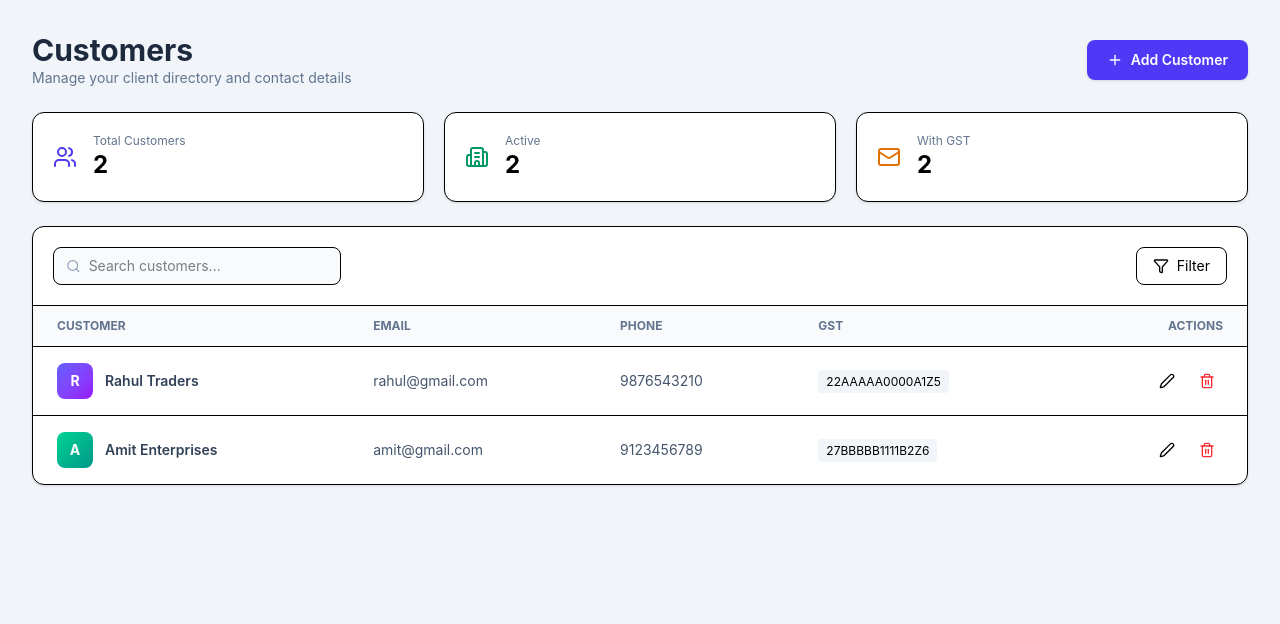
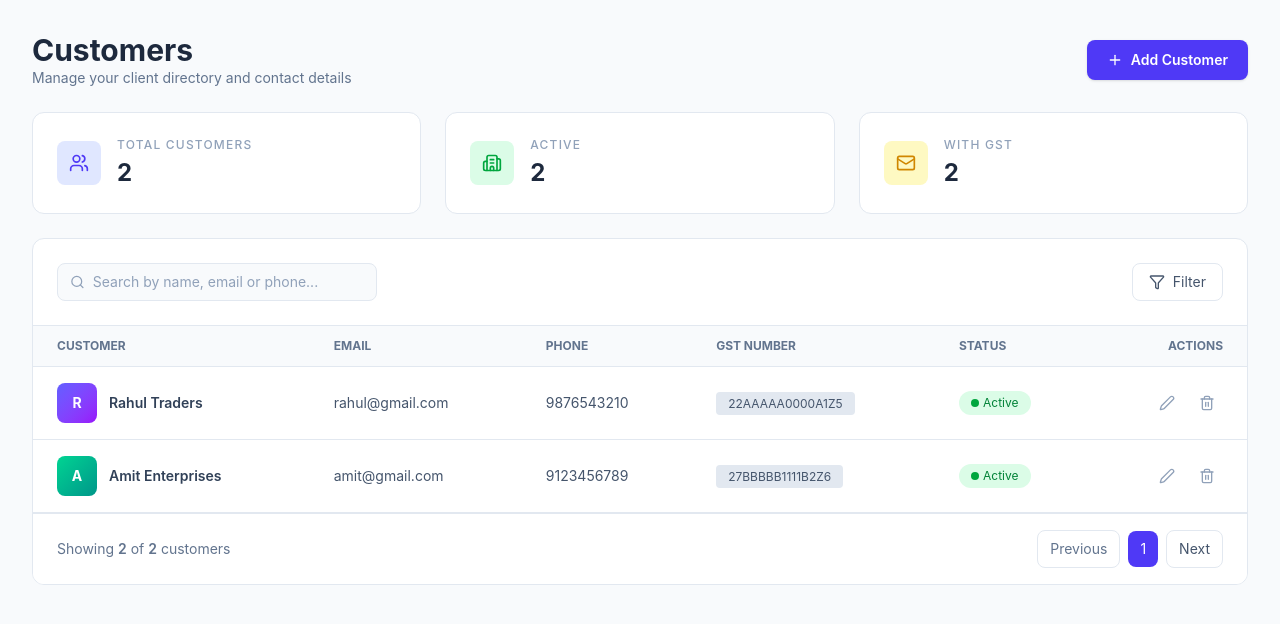
Before and after one commit to ChandrikaVishwakarma369/sbms-frontend, a React (Vite) app: page /customers in a window 1280 px wide. Shown: the top 624 px of the page. Built offline with nearby package versions, Linux system fonts and the light colour scheme.

Commit message:
styling improved

```diff
--- a/src/pages/Customers.jsx
+++ b/src/pages/Customers.jsx
@@ -1,5 +1,14 @@
 import React, { useState, useEffect } from "react";
-import {Search,Plus,Filter,Edit2,Trash2,Users,Mail,Building2,} from "lucide-react";
+import {
+  Search,
+  Plus,
+  Filter,
+  Edit2,
+  Trash2,
+  Users,
+  Mail,
+  Building2,
+} from "lucide-react";
 import { getCustomersMock } from "../services/customer.service";
 
 const Customers = () => {
@@ -58,6 +67,7 @@ const Customers = () => {
     const newCustomer = {
       id: Date.now(),
       ...formData,
+      status: "Active",
     };
 
     setCustomers([...customers, newCustomer]);
@@ -73,12 +83,18 @@ const Customers = () => {
   };
 
   const handleDelete = (id) => {
+    const confirmDelete = window.confirm(
+      "Are you sure you want to delete this customer?"
+    );
+
+    if (confirmDelete) {
       const updated = customers.filter((c) => c.id !== id);
       setCustomers(updated);
+    }
   };
 
   return (
-    <div className="flex flex-col gap-6 w-full p-8 bg-slate-100 min-h-screen">
+    <div className="flex flex-col gap-6 w-full p-8 bg-slate-50 min-h-screen">
 
       {/* HEADER */}
 
@@ -92,7 +108,7 @@ const Customers = () => {
 
         <button
           onClick={() => setIsAddModalOpen(true)}
-          className="flex items-center gap-2 bg-indigo-600 hover:bg-indigo-700 shadow text-white text-sm font-semibold px-5 py-2.5 rounded-lg transition"
+          className="flex items-center gap-2 bg-indigo-600 hover:bg-indigo-700 text-white px-5 py-2.5 rounded-lg shadow text-sm font-semibold"
         >
           <Plus size={16} />
           Add Customer
@@ -101,55 +117,65 @@ const Customers = () => {
 
       {/* STATS */}
 
-      <div className="grid md:grid-cols-3 gap-5">
-        <div className="bg-white shadow-sm border rounded-xl p-5 flex items-center gap-4">
-          <Users className="text-indigo-600" />
+      <div className="grid md:grid-cols-3 gap-6">
+
+        <div className="bg-white border border-slate-200 rounded-xl p-6 flex items-center gap-4">
+          <div className="bg-indigo-100 p-3 rounded-lg flex items-center justify-center">
+            <Users className="text-indigo-600" size={20} />
+          </div>
           <div>
-            <p className="text-xs text-slate-500">Total Customers</p>
-            <p className="text-2xl font-bold">{customers.length}</p>
+            <p className="text-xs text-slate-400 uppercase tracking-widest font-medium">Total Customers</p>
+            <p className="text-2xl font-bold text-slate-800 mt-1">{customers.length}</p>
           </div>
         </div>
 
-        <div className="bg-white shadow-sm border rounded-xl p-5 flex items-center gap-4">
-          <Building2 className="text-emerald-600" />
+        <div className="bg-white border border-slate-200 rounded-xl p-6 flex items-center gap-4">
+          <div className="bg-green-100 p-3 rounded-lg flex items-center justify-center">
+            <Building2 className="text-green-600" size={20} />
+          </div>
           <div>
-            <p className="text-xs text-slate-500">Active</p>
-            <p className="text-2xl font-bold">{customers.length}</p>
+            <p className="text-xs text-slate-400 uppercase tracking-widest font-medium">Active</p>
+            <p className="text-2xl font-bold text-slate-800 mt-1">{customers.length}</p>
           </div>
         </div>
 
-        <div className="bg-white shadow-sm border rounded-xl p-5 flex items-center gap-4">
-          <Mail className="text-amber-600" />
+        <div className="bg-white border border-slate-200 rounded-xl p-6 flex items-center gap-4">
+          <div className="bg-yellow-100 p-3 rounded-lg flex items-center justify-center">
+            <Mail className="text-yellow-600" size={20} />
+          </div>
           <div>
-            <p className="text-xs text-slate-500">With GST</p>
-            <p className="text-2xl font-bold">
+            <p className="text-xs text-slate-400 uppercase tracking-widest font-medium">With GST</p>
+            <p className="text-2xl font-bold text-slate-800 mt-1">
               {customers.filter((c) => c.gst).length}
             </p>
           </div>
         </div>
+
       </div>
 
-      {/* MAIN TABLE */}
+      {/* TABLE CARD */}
 
-      <div className="bg-white shadow-sm border rounded-xl overflow-hidden">
+      <div className="bg-white border border-slate-200 rounded-xl overflow-hidden">
 
         {/* SEARCH */}
 
-        <div className="flex items-center justify-between p-5 border-b">
+        <div className="flex items-center justify-between p-6 border-b border-slate-200">
 
-          <div className="flex items-center border rounded-lg px-3 py-2 w-72 bg-slate-50">
+          <div className="flex items-center border border-slate-200 rounded-lg px-3 py-2 w-80 bg-slate-50 focus-within:ring-2 focus-within:ring-indigo-500">
+
             <Search size={16} className="text-slate-400" />
 
             <input
               type="text"
-              placeholder="Search customers..."
-              className="ml-2 outline-none text-sm w-full bg-transparent"
+              placeholder="Search by name, email or phone..."
+              className="ml-2 outline-none text-sm w-full bg-slate-50 text-slate-700 placeholder-slate-400"
               value={searchTerm}
               onChange={(e) => setSearchTerm(e.target.value)}
             />
+
           </div>
 
-          <button className="flex items-center gap-2 border px-4 py-2 rounded-lg hover:bg-slate-50 text-sm">
+          <button className="flex items-center gap-2 border border-slate-200 px-4 py-2 rounded-lg text-sm text-slate-600 hover:bg-slate-50">
             <Filter size={16} />
             Filter
           </button>
@@ -162,13 +188,14 @@ const Customers = () => {
 
           <table className="w-full text-sm">
 
-            <thead className="bg-slate-50 text-slate-500 text-xs uppercase">
+            <thead className="bg-slate-50 text-slate-500 text-xs uppercase font-semibold">
               <tr>
-                <th className="text-left px-6 py-3">Customer</th>
-                <th className="text-left px-6 py-3">Email</th>
-                <th className="text-left px-6 py-3">Phone</th>
-                <th className="text-left px-6 py-3">GST</th>
-                <th className="text-right px-6 py-3">Actions</th>
+                <th className="text-left px-6 py-3 border-b border-slate-200">Customer</th>
+                <th className="text-left px-6 py-3 border-b border-slate-200">Email</th>
+                <th className="text-left px-6 py-3 border-b border-slate-200">Phone</th>
+                <th className="text-left px-6 py-3 border-b border-slate-200">GST Number</th>
+                <th className="text-left px-6 py-3 border-b border-slate-200">Status</th>
+                <th className="text-right px-6 py-3 border-b border-slate-200">Actions</th>
               </tr>
             </thead>
 
@@ -176,13 +203,13 @@ const Customers = () => {
 
               {isLoading ? (
                 <tr>
-                  <td colSpan="5" className="text-center py-10 text-slate-500">
+                  <td colSpan="6" className="text-center py-10 text-slate-500">
                     Loading customers...
                   </td>
                 </tr>
               ) : filteredCustomers.length === 0 ? (
                 <tr>
-                  <td colSpan="5" className="text-center py-10 text-slate-500">
+                  <td colSpan="6" className="text-center py-10 text-slate-500">
                     No customers found
                   </td>
                 </tr>
@@ -190,12 +217,13 @@ const Customers = () => {
                 filteredCustomers.map((customer, index) => (
                   <tr
                     key={customer.id}
-                    className="border-t hover:bg-slate-50 transition"
+                    className="border-b border-slate-200 hover:bg-slate-50"
                   >
+
                     <td className="px-6 py-4 flex items-center gap-3">
 
                       <div
-                        className={`w-9 h-9 rounded-lg bg-gradient-to-br ${
+                        className={`w-10 h-10 rounded-lg bg-gradient-to-br ${
                       avatarColors[index % avatarColors.length]
                     } text-white flex items-center justify-center text-sm font-bold`}
                   >
@@ -218,7 +246,7 @@ const Customers = () => {
 
                     <td className="px-6 py-4">
                       {customer.gst ? (
-                        <span className="text-xs bg-slate-100 px-2 py-1 rounded">
+                        <span className="text-xs bg-slate-200 text-slate-600 px-3 py-1 rounded">
                           {customer.gst}
                         </span>
                       ) : (
@@ -227,92 +255,160 @@ const Customers = () => {
                     </td>
 
                     <td className="px-6 py-4">
+                      <span className="text-xs px-3 py-1 rounded-full bg-green-100 text-green-700 inline-flex items-center gap-1">
+                        <span className="w-2 h-2 bg-green-600 rounded-full"></span>
+                        Active
+                      </span>
+                    </td>
 
+                    <td className="px-6 py-4">
                       <div className="flex justify-end gap-2">
 
-                        <button className="p-2 hover:bg-indigo-50 rounded">
+                        <button className="p-2 hover:bg-indigo-50 rounded text-slate-400 hover:text-indigo-600">
                           <Edit2 size={16} />
                         </button>
 
                         <button
                           onClick={() => handleDelete(customer.id)}
-                          className="p-2 hover:bg-red-50 rounded text-red-500"
+                          className="p-2 hover:bg-red-50 rounded text-slate-400 hover:text-red-500"
                         >
                           <Trash2 size={16} />
                         </button>
 
                       </div>
+                    </td>
 
-                    </td>
                   </tr>
                 ))
               )}
 
             </tbody>
           </table>
+
+        </div>
+
+        {/* PAGINATION */}
+
+        <div className="flex items-center justify-between px-6 py-4 border-t border-slate-200 bg-white">
+          <p className="text-sm text-slate-500">
+            Showing <span className="font-semibold">{filteredCustomers.length}</span> of <span className="font-semibold">{customers.length}</span> customers
+          </p>
+          <div className="flex items-center gap-2">
+            <button className="px-3 py-2 text-sm border border-slate-200 rounded-lg text-slate-500 hover:bg-slate-50 disabled:opacity-50">
+              Previous
+            </button>
+            <button className="px-3 py-2 text-sm bg-indigo-600 text-white rounded-lg hover:bg-indigo-700">
+              1
+            </button>
+            <button className="px-3 py-2 text-sm border border-slate-200 rounded-lg text-slate-600 hover:bg-slate-50">
+              Next
+            </button>
           </div>
         </div>
 
-      {/* MODAL */}
+      </div>
+
+      {/* ADD CUSTOMER MODAL */}
 
       {isAddModalOpen && (
-        <div className="fixed inset-0 flex items-center justify-center bg-black/40 backdrop-blur-sm">
+        <div className="fixed inset-0 flex items-center justify-center bg-black/40 backdrop-blur-sm z-50">
 
-          <div className="bg-white rounded-xl w-full max-w-md p-6 space-y-4 shadow-lg">
+          <div className="bg-white w-full max-w-2xl rounded-2xl shadow-2xl p-8 space-y-6">
 
-            <h2 className="text-lg font-semibold text-slate-700">
-              Add Customer
+            <div className="flex items-center justify-between">
+              <div>
+                <h2 className="text-2xl font-bold text-slate-900">
+                  Add New Customer
                 </h2>
+                <p className="text-sm text-slate-400 mt-1">
+                  Fill in the details below
+                </p>
+              </div>
 
+              <button
+                onClick={() => setIsAddModalOpen(false)}
+                className="text-slate-400 hover:text-slate-600 text-xl"
+              >
+                ✕
+              </button>
+            </div>
+
+            <div className="space-y-5">
+
+              <div>
+                <label className="block text-xs font-bold text-slate-700 uppercase tracking-wide mb-2">
+                  Business Name
+                </label>
                 <input
                   name="name"
                   value={formData.name}
                   onChange={handleChange}
-              placeholder="Business Name"
-              className="w-full border rounded-lg px-3 py-2 text-sm focus:outline-indigo-500"
+                  placeholder="e.g. Rahul Traders"
+                  className="w-full border border-slate-200 rounded-lg px-4 py-3 text-sm focus:ring-2 focus:ring-indigo-500 outline-none bg-white placeholder-slate-400"
                 />
+              </div>
 
+              <div className="grid grid-cols-2 gap-4">
+                <div>
+                  <label className="block text-xs font-bold text-slate-700 uppercase tracking-wide mb-2">
+                    Email Address
+                  </label>
                   <input
                     name="email"
                     value={formData.email}
                     onChange={handleChange}
-              placeholder="Email"
-              className="w-full border rounded-lg px-3 py-2 text-sm"
+                    placeholder="name@email.com"
+                    className="w-full border border-slate-200 rounded-lg px-4 py-3 text-sm focus:ring-2 focus:ring-indigo-500 outline-none bg-white placeholder-slate-400"
                   />
+                </div>
 
+                <div>
+                  <label className="block text-xs font-bold text-slate-700 uppercase tracking-wide mb-2">
+                    Phone Number
+                  </label>
                   <input
                     name="phone"
                     value={formData.phone}
                     onChange={handleChange}
-              placeholder="Phone"
-              className="w-full border rounded-lg px-3 py-2 text-sm"
+                    placeholder="98XXXXXXXX"
+                    className="w-full border border-slate-200 rounded-lg px-4 py-3 text-sm focus:ring-2 focus:ring-indigo-500 outline-none bg-white placeholder-slate-400"
                   />
+                </div>
+              </div>
 
+              <div>
+                <label className="block text-xs font-bold text-slate-700 uppercase tracking-wide mb-2">
+                  GST Number <span className="text-slate-400 font-normal">(optional)</span>
+                </label>
                 <input
                   name="gst"
                   value={formData.gst}
                   onChange={handleChange}
-              placeholder="GST (optional)"
-              className="w-full border rounded-lg px-3 py-2 text-sm"
+                  placeholder="e.g. 22AAAAA0000A1Z5"
+                  className="w-full border border-slate-200 rounded-lg px-4 py-3 text-sm focus:ring-2 focus:ring-indigo-500 outline-none bg-white placeholder-slate-400"
                 />
+              </div>
 
-            <div className="flex justify-end gap-3 pt-2">
+            </div>
+
+            <div className="flex justify-end gap-3 pt-4 border-t border-slate-200">
 
               <button
                 onClick={() => setIsAddModalOpen(false)}
-                className="px-4 py-2 border rounded-lg text-sm hover:bg-slate-50"
+                className="px-6 py-2.5 border border-slate-300 rounded-lg text-sm font-semibold text-slate-700 hover:bg-slate-50"
               >
                 Cancel
               </button>
 
               <button
                 onClick={handleAddCustomer}
-                className="px-4 py-2 bg-indigo-600 text-white text-sm rounded-lg hover:bg-indigo-700"
+                className="px-6 py-2.5 bg-indigo-600 text-white text-sm font-semibold rounded-lg hover:bg-indigo-700"
               >
                 Save Customer
               </button>
 
             </div>
+
           </div>
         </div>
       )}
```
Lines whose indentation alone changed are shown as unchanged.
